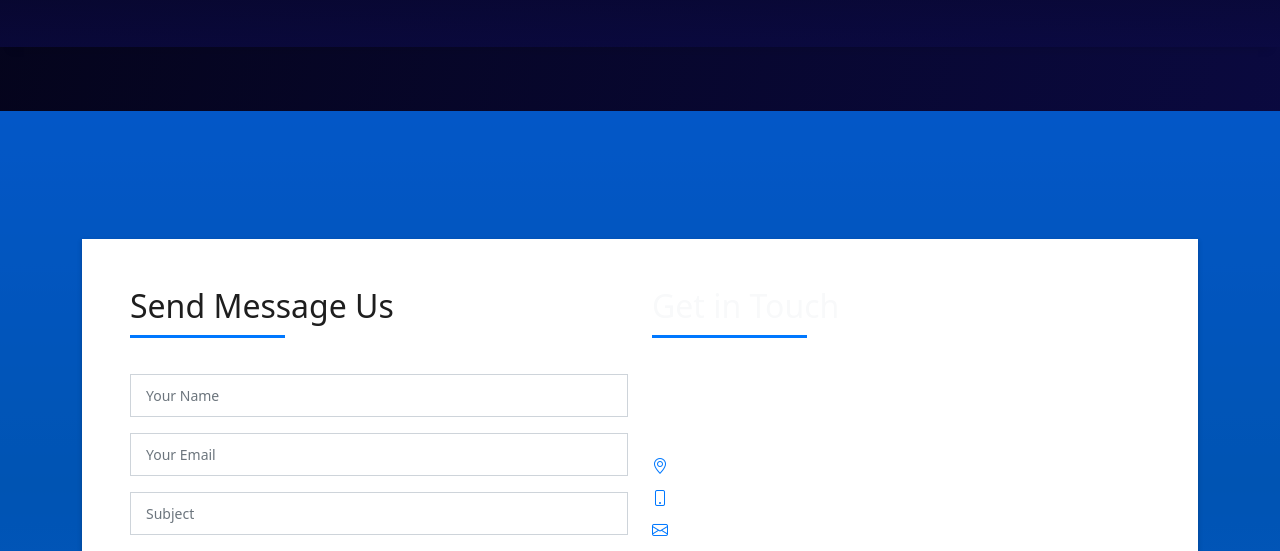
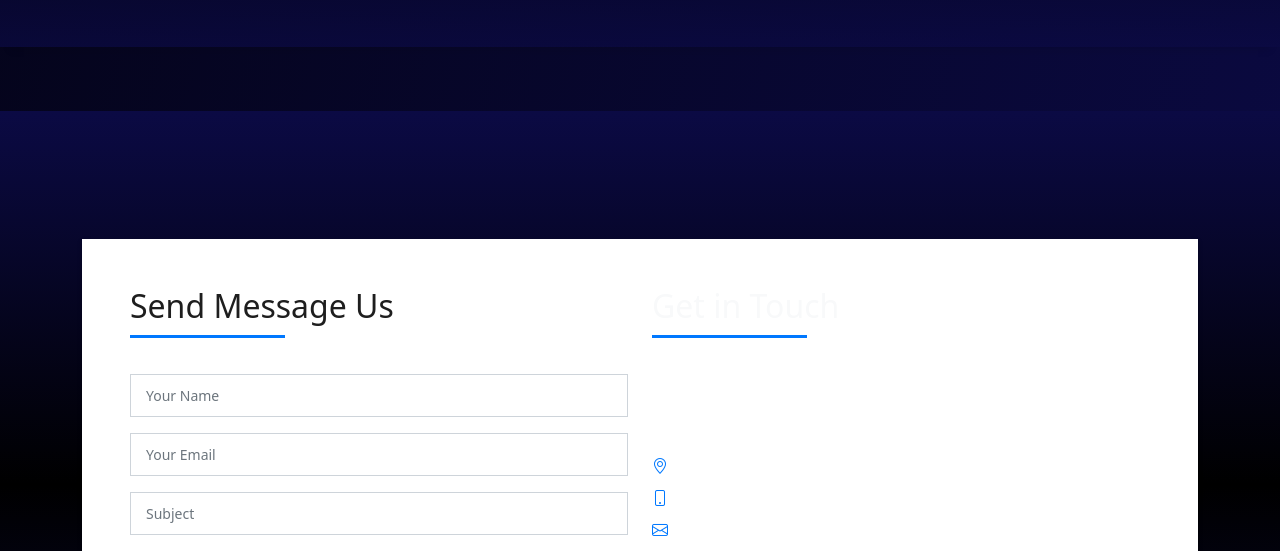
Before and after one commit to Hieser21/portfolio, a website: page views/index.html in a window 1280 px wide. Shown: the part 4590-5141 px from the top of the page. Drawn offline with nearby package versions, Linux system fonts and the light colour scheme.

Commit message:
Update index.html

```diff
--- a/views/index.html
+++ b/views/index.html
@@ -609,7 +609,7 @@
     </div><!-- End Testimonials Section -->
      <!-- ======= Contact Section ======= -->
      <section id="contact" class="paralax-mf footer-paralax bg-image sect-mt4 route" style="background: linear-gradient(to top, rgb(11, 10, 68), black, rgb(11, 10, 68));">
-      <div class="overlay-mf"></div>
+      <div class="overlay-mf"style="background: linear-gradient(to top, rgb(11, 10, 68), black, rgb(11, 10, 68));"></div>
       <div class="container">
         <div class="row">
           <div class="col-sm-12">
```
